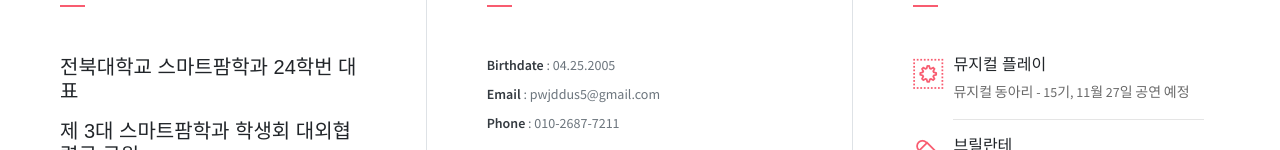
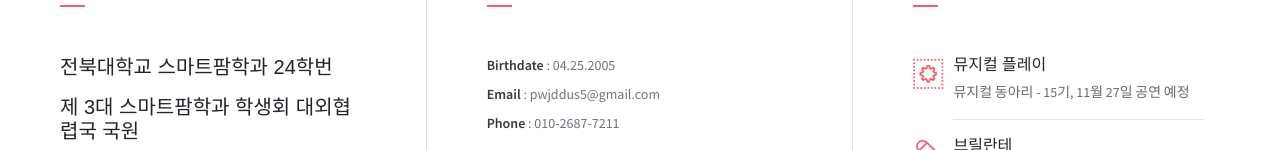
Before and after one commit to JeongYeon25/JYP, a plain HTML site: page index.html in a window 1280 px wide. Shown: the part 802-952 px from the top of the page. Drawn offline with Linux system fonts and the light colour scheme; some packages are replaced by stand-ins of ours.

Commit message:
Update index.html

```diff
--- a/index.html
+++ b/index.html
@@ -67,7 +67,7 @@
             <div class="col-lg-4 about-card">
                 <h3 class="font-weight-light">Who am I ?</h3>
                 <span class="line mb-5"></span>
-                <h5 class="mb-3">전북대학교 스마트팜학과 24학번 대표 </h5>
+                <h5 class="mb-3">전북대학교 스마트팜학과 24학번 </h5>
                 <h5 class="mb-3">제 3대 스마트팜학과 학생회 대외협렵국 국원</h5>
                 <h5 class="mb-3">전주근영여자고등학교 전교 부회장</h5>
                 <h5 class="mb-3">전주효문여자중학교 전교 회장</h5>
```
